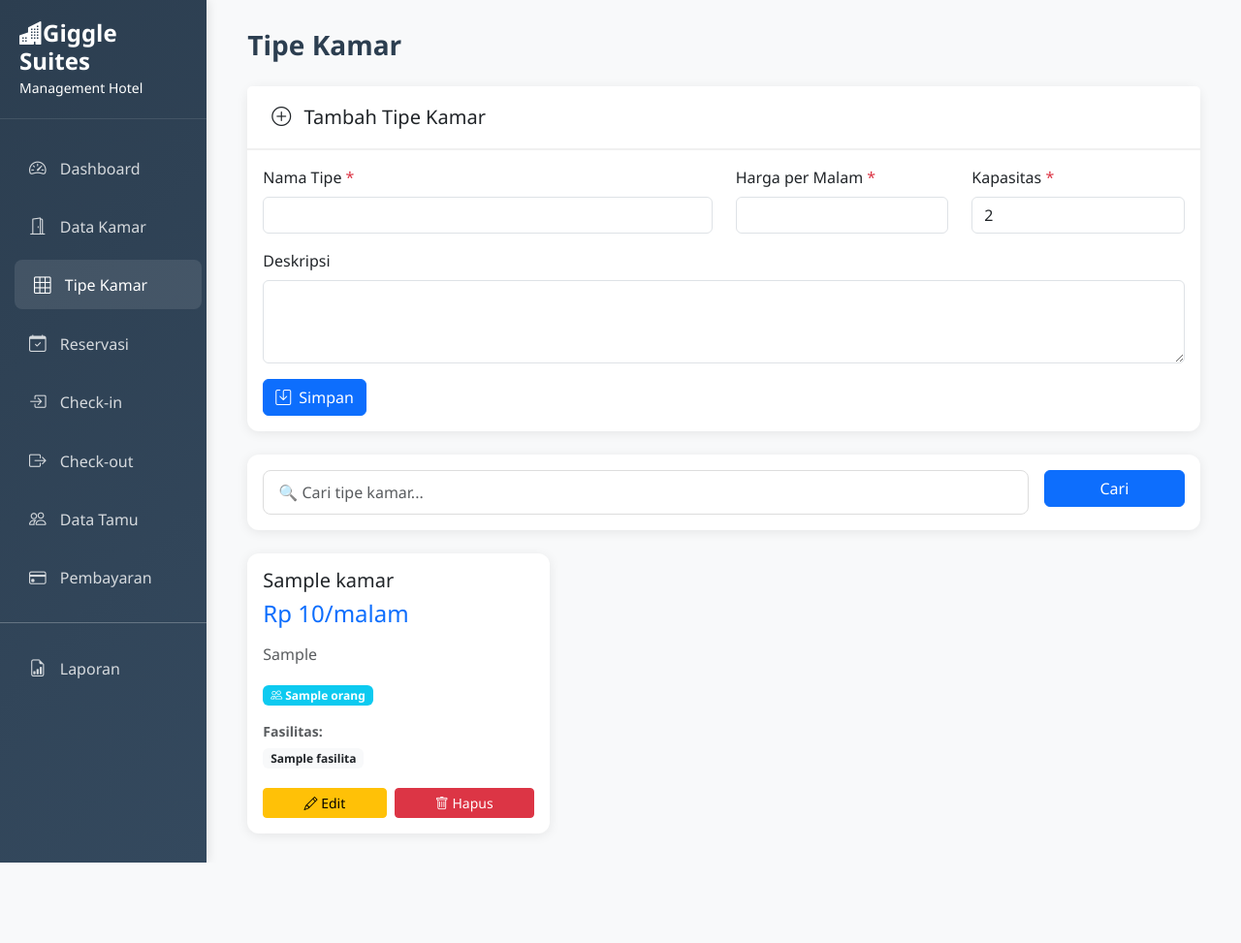
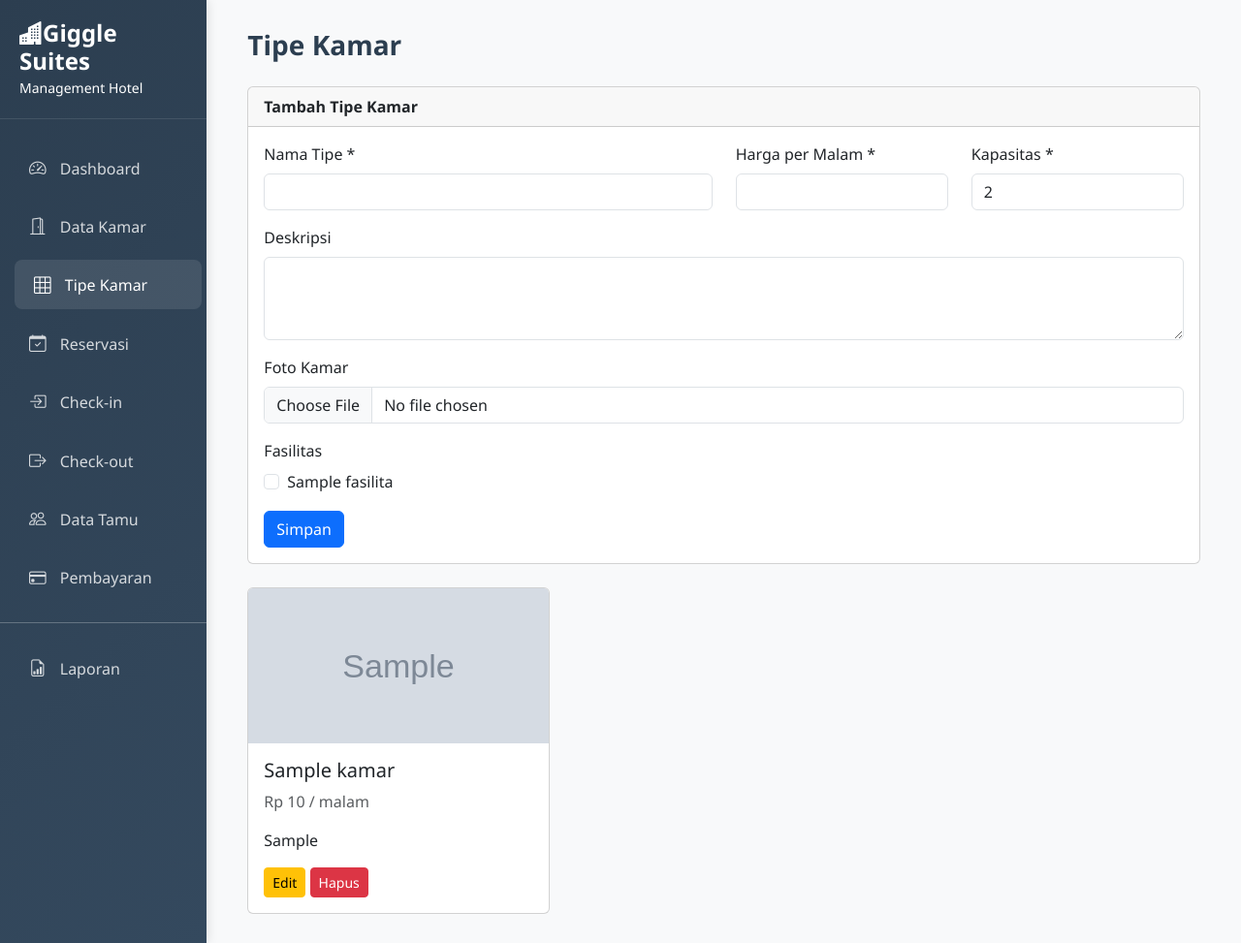
Before and after one commit to deaaww/reservasi_hotel, a PHP site: page /index.php?page=tipe_kamar in a window 1280 px wide. Shown: the whole page at 97% size. Before the commit the page ends 890 px from the top, so only its background shows below. Run offline with PHP 8.4, Linux system fonts and the light colour scheme; tables that the repository leaves empty or names only in its code hold one stand-in row (values such as "Sample post"); grey boxes marked "Sample" are stand-in pictures; some libraries are stand-ins or nearby versions.

Commit message:
tipe kamar + fasilitas

```diff
--- a/views/tipe_kamar.php
+++ b/views/tipe_kamar.php
@@ -2,235 +2,268 @@
 $message = '';
 $message_type = '';
 
-// CREATE
+/* upload foto */
+function upload_foto($file_input_name, $old_file = null) {
+    $target_dir = "uploads/tipe_kamar/";
+
+    if (!is_dir($target_dir)) {
+        mkdir($target_dir, 0777, true);
+    }
+
+    if (!isset($_FILES[$file_input_name]) || $_FILES[$file_input_name]['error'] == 4) {
+        return $old_file; // tidak upload baru
+    }
+
+    $file = $_FILES[$file_input_name];
+    $ext = strtolower(pathinfo($file["name"], PATHINFO_EXTENSION));
+    $allowed = ['jpg', 'jpeg', 'png', 'webp'];
+
+    if (!in_array($ext, $allowed)) {
+        return null;
+    }
+
+    $new_name = "tipe_" . time() . "_" . rand(100, 999) . "." . $ext;
+    $target_file = $target_dir . $new_name;
+
+    if (move_uploaded_file($file["tmp_name"], $target_file)) {
+        if ($old_file && file_exists($target_dir . $old_file)) {
+            @unlink($target_dir . $old_file);
+        }
+        return $new_name;
+    }
+
+    return null;
+}
+
+/* create */
 if ($_SERVER['REQUEST_METHOD'] == 'POST' && isset($_POST['tambah'])) {
     try {
-        $nama_tipe = sanitize_input($_POST['nama_tipe']);
+        $nama = sanitize_input($_POST['nama_tipe']);
         $harga = sanitize_input($_POST['harga_per_malam']);
         $kapasitas = sanitize_input($_POST['kapasitas']);
         $deskripsi = sanitize_input($_POST['deskripsi']);
-        $foto_url = sanitize_input($_POST['foto_url']);
 
+        // upload foto
+        $foto = upload_foto('foto_file');
+
+        if ($foto === null) {
+            $message = "Gagal mengupload foto! Pastikan format JPG/PNG/WEBP.";
+            $message_type = "danger";
+        } else {
             $stmt = $conn->prepare("
                 INSERT INTO tipe_kamar (nama_tipe, harga_per_malam, kapasitas, deskripsi, foto_url)
                 VALUES (?, ?, ?, ?, ?)
             ");
-        $stmt->execute([$nama_tipe, $harga, $kapasitas, $deskripsi, $foto_url]);
+            $stmt->execute([$nama, $harga, $kapasitas, $deskripsi, $foto]);
+
+            $new_id = $conn->lastInsertId();
+
+            // Insert fasilitas
+            if (!empty($_POST['fasilitas'])) {
+                foreach ($_POST['fasilitas'] as $f) {
+                    $conn->prepare("INSERT INTO tipe_fasilitas (id_tipe, id_fasilitas) VALUES (?, ?)")
+                         ->execute([$new_id, $f]);
+                }
+            }
 
             $message = "Tipe kamar berhasil ditambahkan!";
             $message_type = "success";
+        }
+
     } catch (PDOException $e) {
-        $message = "Error: " . $e->getMessage();
+        $message = $e->getMessage();
         $message_type = "danger";
     }
 }
 
-// UPDATE
+/* update */
 if ($_SERVER['REQUEST_METHOD'] == 'POST' && isset($_POST['update'])) {
     try {
-        $id = sanitize_input($_POST['id_tipe']);
-        $nama_tipe = sanitize_input($_POST['nama_tipe']);
+        $id = $_POST['id_tipe'];
+        $nama = sanitize_input($_POST['nama_tipe']);
         $harga = sanitize_input($_POST['harga_per_malam']);
         $kapasitas = sanitize_input($_POST['kapasitas']);
         $deskripsi = sanitize_input($_POST['deskripsi']);
-        $foto_url = sanitize_input($_POST['foto_url']);
 
+        // get old photo
+        $stmt = $conn->prepare("SELECT foto_url FROM tipe_kamar WHERE id_tipe = ?");
+        $stmt->execute([$id]);
+        $old_photo = $stmt->fetchColumn();
+
+        // upload foto baru (jika ada)
+        $foto = upload_foto('foto_file', $old_photo);
+
+        if ($foto === null && isset($_FILES['foto_file']) && $_FILES['foto_file']['error'] != 4) {
+            $message = "Gagal upload foto!";
+            $message_type = "danger";
+        } else {
             $stmt = $conn->prepare("
                 UPDATE tipe_kamar
-            SET nama_tipe = ?, harga_per_malam = ?, kapasitas = ?, deskripsi = ?, foto_url = ?
-            WHERE id_tipe = ?
+                SET nama_tipe=?, harga_per_malam=?, kapasitas=?, deskripsi=?, foto_url=?
+                WHERE id_tipe=?
             ");
-        $stmt->execute([$nama_tipe, $harga, $kapasitas, $deskripsi, $foto_url, $id]);
+            $stmt->execute([$nama, $harga, $kapasitas, $deskripsi, $foto, $id]);
 
-        $message = "Tipe kamar berhasil diupdate!";
+            // update fasilitas
+            $conn->prepare("DELETE FROM tipe_fasilitas WHERE id_tipe=?")->execute([$id]);
+
+            if (!empty($_POST['fasilitas'])) {
+                foreach ($_POST['fasilitas'] as $f) {
+                    $conn->prepare("INSERT INTO tipe_fasilitas (id_tipe, id_fasilitas) VALUES (?, ?)")
+                         ->execute([$id, $f]);
+                }
+            }
+
+            $message = "Tipe kamar berhasil diperbarui!";
             $message_type = "success";
+        }
+
     } catch (PDOException $e) {
-        $message = "Error: " . $e->getMessage();
+        $message = $e->getMessage();
         $message_type = "danger";
     }
 }
 
-// DELETE
-if (isset($_GET['action']) && $_GET['action'] == 'delete' && isset($_GET['id'])) {
-    try {
-        $stmt = $conn->prepare("DELETE FROM tipe_kamar WHERE id_tipe = ?");
-        $stmt->execute([sanitize_input($_GET['id'])]);
+/* delete */
+if (isset($_GET['action'], $_GET['id']) && $_GET['action'] == 'delete') {
+    $id = $_GET['id'];
+
+    // delete foto
+    $stmt = $conn->prepare("SELECT foto_url FROM tipe_kamar WHERE id_tipe=?");
+    $stmt->execute([$id]);
+    $foto = $stmt->fetchColumn();
+
+    if ($foto && file_exists("uploads/tipe_kamar/" . $foto)) {
+        @unlink("uploads/tipe_kamar/" . $foto);
+    }
+
+    $conn->prepare("DELETE FROM tipe_fasilitas WHERE id_tipe=?")->execute([$id]);
+    $conn->prepare("DELETE FROM tipe_kamar WHERE id_tipe=?")->execute([$id]);
+
     $message = "Tipe kamar berhasil dihapus!";
     $message_type = "success";
-    } catch (PDOException $e) {
-        $message = "Error: " . $e->getMessage();
-        $message_type = "danger";
-    }
 }
 
-// READ
-$search = isset($_GET['search']) ? sanitize_input($_GET['search']) : '';
-$where = $search ? "WHERE nama_tipe ILIKE ?" : "";
-$params = $search ? ["%$search%"] : [];
+/* read */
+$edit = null;
+$selected_fasilitas = [];
 
-try {
-    $stmt = $conn->prepare("SELECT * FROM tipe_kamar $where ORDER BY harga_per_malam");
-    $stmt->execute($params);
-    $tipe_list = $stmt->fetchAll();
+if (isset($_GET['action']) && $_GET['action'] == 'edit') {
+    $stmt = $conn->prepare("SELECT * FROM tipe_kamar WHERE id_tipe=?");
+    $stmt->execute([$_GET['id']]);
+    $edit = $stmt->fetch();
 
-    // Get fasilitas
-    $fasilitas_stmt = $conn->query("SELECT * FROM fasilitas ORDER BY kategori, nama_fasilitas");
-    $fasilitas_list = $fasilitas_stmt->fetchAll();
-} catch (PDOException $e) {
-    $error = $e->getMessage();
+    $stmt = $conn->prepare("SELECT id_fasilitas FROM tipe_fasilitas WHERE id_tipe=?");
+    $stmt->execute([$_GET['id']]);
+    $selected_fasilitas = $stmt->fetchAll(PDO::FETCH_COLUMN);
 }
 
-$edit_data = null;
-$edit_fasilitas = [];
-if (isset($_GET['action']) && $_GET['action'] == 'edit' && isset($_GET['id'])) {
-    $stmt = $conn->prepare("SELECT * FROM tipe_kamar WHERE id_tipe = ?");
-    $stmt->execute([sanitize_input($_GET['id'])]);
-    $edit_data = $stmt->fetch();
+$fasilitas = $conn->query("SELECT * FROM fasilitas ORDER BY kategori, nama_fasilitas")->fetchAll();
+$tipe_list = $conn->query("SELECT * FROM tipe_kamar ORDER BY id_tipe DESC")->fetchAll();
 
-    // Get fasilitas for this tipe
-    $fas_stmt = $conn->prepare("SELECT id_fasilitas FROM tipe_fasilitas WHERE id_tipe = ?");
-    $fas_stmt->execute([$edit_data['id_tipe']]);
-    $edit_fasilitas = $fas_stmt->fetchAll(PDO::FETCH_COLUMN);
-}
 ?>
 
-<h1 class="page-title">Tipe Kamar</h1>
+<h2 class="page-title">Tipe Kamar</h2>
 
 <?php if ($message): ?>
 <div class="alert alert-<?php echo $message_type; ?> alert-dismissible fade show">
-    <?php echo $message; ?>
-    <button type="button" class="btn-close" data-bs-dismiss="alert"></button>
+    <?= $message ?>
+    <button class="btn-close" data-bs-dismiss="alert"></button>
 </div>
 <?php endif; ?>
 
-<!-- Form -->
-<div class="card table-card mb-4">
+<!-- ========================= FORM TAMBAH / EDIT ========================= -->
+<div class="card mb-4">
     <div class="card-header">
-        <h5 class="mb-0">
-            <i class="bi bi-<?php echo $edit_data ? 'pencil' : 'plus-circle'; ?> me-2"></i>
-            <?php echo $edit_data ? 'Edit Tipe Kamar' : 'Tambah Tipe Kamar'; ?>
-        </h5>
+        <strong><?= $edit ? "Edit Tipe Kamar" : "Tambah Tipe Kamar" ?></strong>
     </div>
+
     <div class="card-body">
-        <form method="POST">
-            <div class="row">
+        <form method="POST" enctype="multipart/form-data">
+
+            <div class="row mb-3">
                 <div class="col-md-6">
-                    <div class="mb-3">
-                        <label class="form-label">Nama Tipe <span class="text-danger">*</span></label>
-                        <input type="text" class="form-control" name="nama_tipe"
-                            value="<?php echo $edit_data ? $edit_data['nama_tipe'] : ''; ?>" required>
+                    <label class="form-label">Nama Tipe *</label>
+                    <input type="text" required name="nama_tipe" class="form-control"
+                        value="<?= $edit['nama_tipe'] ?? '' ?>">
                 </div>
+
+                <div class="col-md-3">
+                    <label class="form-label">Harga per Malam *</label>
+                    <input type="number" name="harga_per_malam" class="form-control"
+                        value="<?= $edit['harga_per_malam'] ?? '' ?>" required>
                 </div>
+
                 <div class="col-md-3">
-                    <div class="mb-3">
-                        <label class="form-label">Harga per Malam <span class="text-danger">*</span></label>
-                        <input type="number" class="form-control" name="harga_per_malam"
-                            value="<?php echo $edit_data ? $edit_data['harga_per_malam'] : ''; ?>"
-                            min="0" step="1000" required>
-                    </div>
-                </div>
-                <div class="col-md-3">
-                    <div class="mb-3">
-                        <label class="form-label">Kapasitas <span class="text-danger">*</span></label>
-                        <input type="number" class="form-control" name="kapasitas"
-                            value="<?php echo $edit_data ? $edit_data['kapasitas'] : '2'; ?>"
-                            min="1" max="10" required>
-                    </div>
+                    <label class="form-label">Kapasitas *</label>
+                    <input type="number" name="kapasitas" class="form-control"
+                        value="<?= $edit['kapasitas'] ?? 2 ?>" required>
                 </div>
             </div>
 
             <div class="mb-3">
                 <label class="form-label">Deskripsi</label>
-                <textarea class="form-control" name="deskripsi" rows="3"><?php echo $edit_data ? $edit_data['deskripsi'] : ''; ?></textarea>
+                <textarea name="deskripsi" class="form-control" rows="3"><?= $edit['deskripsi'] ?? '' ?></textarea>
             </div>
 
-            <?php if ($edit_data): ?>
-                <input type="hidden" name="id_tipe" value="<?php echo $edit_data['id_tipe']; ?>">
-                <button type="submit" name="update" class="btn btn-primary">
-                    <i class="bi bi-save me-2"></i>Update
-                </button>
-                <a href="?page=tipe_kamar" class="btn btn-secondary">
-                    <i class="bi bi-x-circle me-2"></i>Batal
-                </a>
+            <div class="mb-3">
+                <label class="form-label">Foto Kamar</label>
+                <input type="file" name="foto_file" accept=".jpg,.png,.jpeg,.webp" class="form-control">
+
+                <?php if ($edit && $edit['foto_url']): ?>
+                    <img src="uploads/tipe_kamar/<?= $edit['foto_url'] ?>"
+                         class="mt-2 rounded" width="150">
+                <?php endif; ?>
+            </div>
+
+            <div class="mb-3">
+                <label class="form-label">Fasilitas</label>
+
+                <div class="row">
+                    <?php foreach ($fasilitas as $f): ?>
+                        <div class="col-md-4">
+                            <div class="form-check">
+                                <input type="checkbox" class="form-check-input"
+                                    name="fasilitas[]" value="<?= $f['id_fasilitas'] ?>"
+                                    <?= in_array($f['id_fasilitas'], $selected_fasilitas) ? 'checked' : '' ?>>
+                                <label class="form-check-label"><?= $f['nama_fasilitas'] ?></label>
+                            </div>
+                        </div>
+                    <?php endforeach; ?>
+                </div>
+            </div>
+
+            <?php if ($edit): ?>
+                <input type="hidden" name="id_tipe" value="<?= $edit['id_tipe'] ?>">
+                <button class="btn btn-primary" name="update">Update</button>
+                <a href="?page=tipe_kamar" class="btn btn-secondary">Batal</a>
             <?php else: ?>
-                <button type="submit" name="tambah" class="btn btn-primary">
-                    <i class="bi bi-save me-2"></i>Simpan
-                </button>
+                <button class="btn btn-primary" name="tambah">Simpan</button>
             <?php endif; ?>
         </form>
     </div>
 </div>
 
-<!-- Search -->
-<div class="card table-card mb-4">
-    <div class="card-body">
-        <form method="GET" class="row g-3">
-            <input type="hidden" name="page" value="tipe_kamar">
-            <div class="col-md-10">
-                <input type="text" class="form-control search-box" name="search"
-                    placeholder="🔍 Cari tipe kamar..."
-                    value="<?php echo $search; ?>">
-            </div>
-            <div class="col-md-2">
-                <button type="submit" class="btn btn-primary w-100">Cari</button>
-            </div>
-        </form>
-    </div>
-</div>
-
-<!-- Card Grid -->
+<!-- ========================= LIST CARD ========================= -->
 <div class="row g-4">
-    <?php foreach ($tipe_list as $tipe): ?>
+<?php foreach ($tipe_list as $t): ?>
     <div class="col-md-4">
-        <div class="card h-100 table-card">
-            <div class="card-body">
-                <h5 class="card-title"><?php echo $tipe['nama_tipe']; ?></h5>
-                <h4 class="text-primary mb-3"><?php echo format_rupiah($tipe['harga_per_malam']); ?>/malam</h4>
-
-                <p class="card-text text-muted mb-3">
-                    <?php echo $tipe['deskripsi'] ?: 'Tidak ada deskripsi'; ?>
-                </p>
-
-                <div class="mb-3">
-                    <span class="badge bg-info me-2">
-                        <i class="bi bi-people"></i> <?php echo $tipe['kapasitas']; ?> orang
-                    </span>
-                </div>
-
-                <?php
-                // Get fasilitas untuk tipe ini
-                $fas_stmt = $conn->prepare("
-                    SELECT f.nama_fasilitas, f.kategori
-                    FROM fasilitas f
-                    JOIN tipe_fasilitas tf ON f.id_fasilitas = tf.id_fasilitas
-                    WHERE tf.id_tipe = ?
-                    ORDER BY f.kategori, f.nama_fasilitas
-                    LIMIT 5
-                ");
-                $fas_stmt->execute([$tipe['id_tipe']]);
-                $fasilitas_tipe = $fas_stmt->fetchAll();
-                ?>
-
-                <?php if (count($fasilitas_tipe) > 0): ?>
-                <div class="mb-3">
-                    <small class="text-muted d-block mb-1"><strong>Fasilitas:</strong></small>
-                    <?php foreach ($fasilitas_tipe as $fas): ?>
-                        <small class="badge bg-light text-dark me-1 mb-1"><?php echo $fas['nama_fasilitas']; ?></small>
-                    <?php endforeach; ?>
-                </div>
+        <div class="card h-100">
+            <?php if ($t['foto_url']): ?>
+                <img src="uploads/tipe_kamar/<?= $t['foto_url'] ?>" class="card-img-top" height="160" style="object-fit: cover;">
             <?php endif; ?>
 
-                <div class="d-flex gap-2">
-                    <a href="?page=tipe_kamar&action=edit&id=<?php echo $tipe['id_tipe']; ?>"
-                       class="btn btn-warning btn-sm flex-fill">
-                        <i class="bi bi-pencil"></i> Edit
-                    </a>
-                    <a href="?page=tipe_kamar&action=delete&id=<?php echo $tipe['id_tipe']; ?>"
-                       class="btn btn-danger btn-sm flex-fill"
-                       onclick="return confirmDelete(<?php echo $tipe['id_tipe']; ?>, '<?php echo $tipe['nama_tipe']; ?>')">
-                        <i class="bi bi-trash"></i> Hapus
-                    </a>
-                </div>
+            <div class="card-body">
+                <h5><?= $t['nama_tipe'] ?></h5>
+                <p class="text-muted"><?= format_rupiah($t['harga_per_malam']) ?> / malam</p>
+                <p><?= $t['deskripsi'] ?></p>
+
+                <a href="?page=tipe_kamar&action=edit&id=<?= $t['id_tipe'] ?>"
+                   class="btn btn-warning btn-sm">Edit</a>
+
+                <a onclick="return confirm('Hapus tipe kamar ini?')"
+                   href="?page=tipe_kamar&action=delete&id=<?= $t['id_tipe'] ?>"
+                   class="btn btn-danger btn-sm">Hapus</a>
             </div>
         </div>
     </div>
@@ -238,10 +271,5 @@ if (isset($_GET['action']) && $_GET['action'] == 'edit' && isset($_GET['id'])) {
 </div>
 
 <?php if (count($tipe_list) == 0): ?>
-<div class="card table-card">
-    <div class="card-body text-center py-5">
-        <i class="bi bi-inbox" style="font-size: 4rem; color: #ccc;"></i>
-        <p class="text-muted mt-3">Tidak ada data tipe kamar</p>
-    </div>
-</div>
+<div class="alert alert-info text-center">Belum ada data tipe kamar</div>
 <?php endif; ?>
```
Lines whose indentation alone changed are shown as unchanged.
